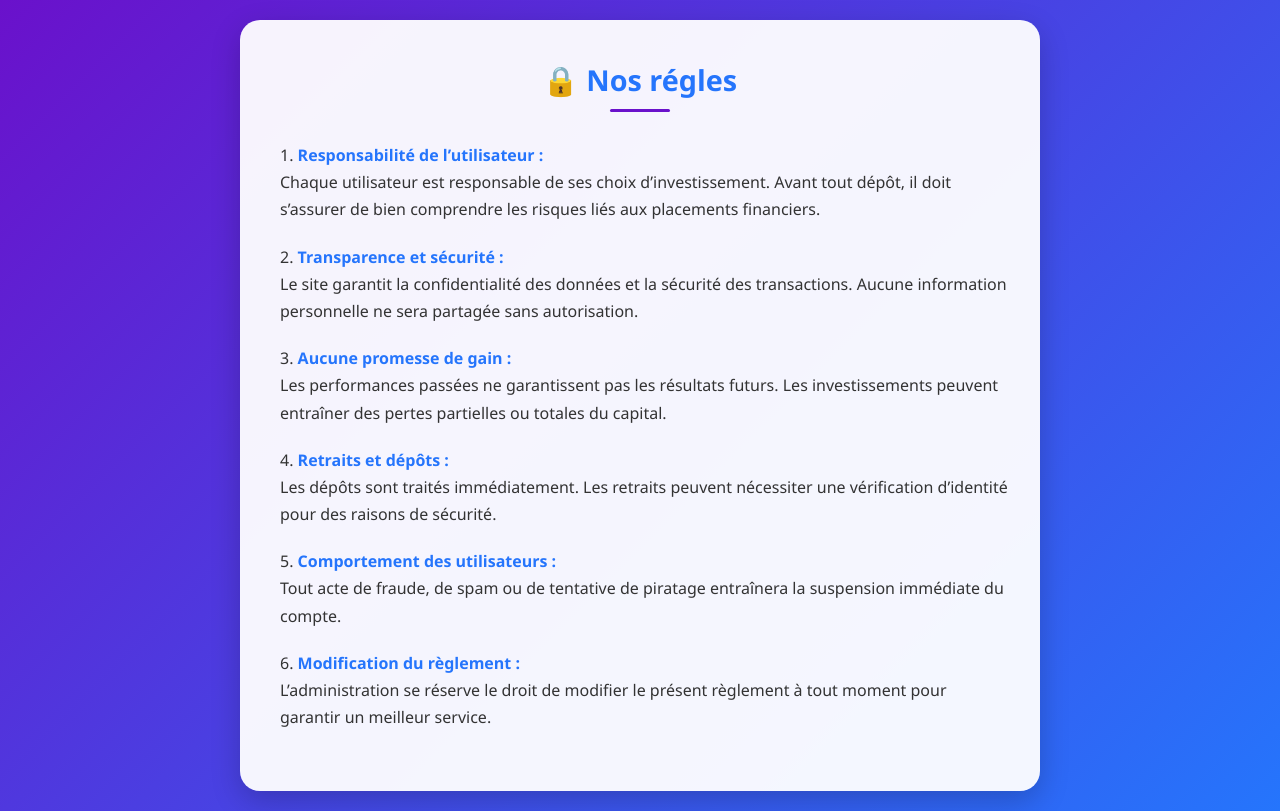
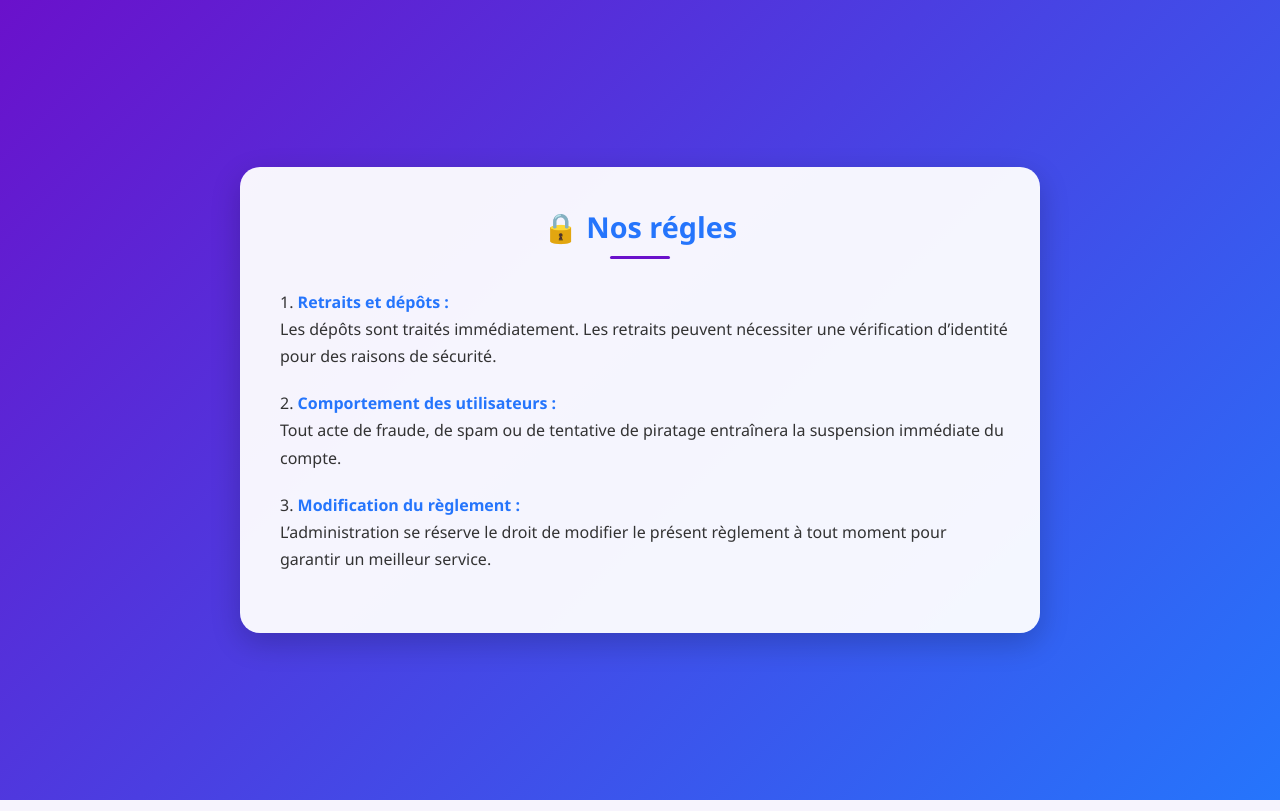
Before and after one commit to fredogary7-rgb/prestocashinvests, a Flask app: page /reglement in a window 1280 px wide. Run offline with Flask 3, Linux system fonts and the light colour scheme; parts of the project's set-up code (start-up, migrations or seed data) failed here and were passed over; some libraries are stand-ins or nearby versions.

Commit message:
Initial commit for Presto Cash

```diff
--- a/templates/reglement.html
+++ b/templates/reglement.html
@@ -90,14 +90,6 @@
         <div class="card">
             <h2 class="title">🔒 Nos régles</h2>
             <ol>
-                <li><strong>Responsabilité de l’utilisateur :</strong><br>
-                Chaque utilisateur est responsable de ses choix d’investissement. Avant tout dépôt, il doit s’assurer de bien comprendre les risques liés aux placements financiers.</li>
-
-                <li><strong>Transparence et sécurité :</strong><br>
-                Le site garantit la confidentialité des données et la sécurité des transactions. Aucune information personnelle ne sera partagée sans autorisation.</li>
-
-                <li><strong>Aucune promesse de gain :</strong><br>
-                Les performances passées ne garantissent pas les résultats futurs. Les investissements peuvent entraîner des pertes partielles ou totales du capital.</li>
 
                 <li><strong>Retraits et dépôts :</strong><br>
                 Les dépôts sont traités immédiatement. Les retraits peuvent nécessiter une vérification d’identité pour des raisons de sécurité.</li>
```
